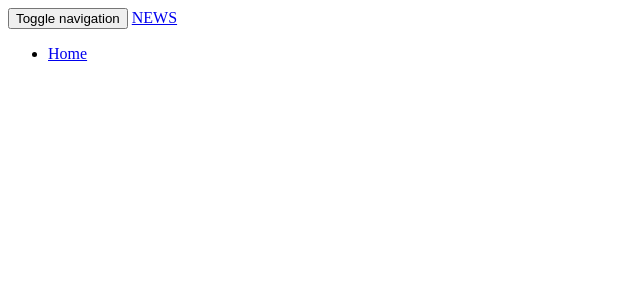
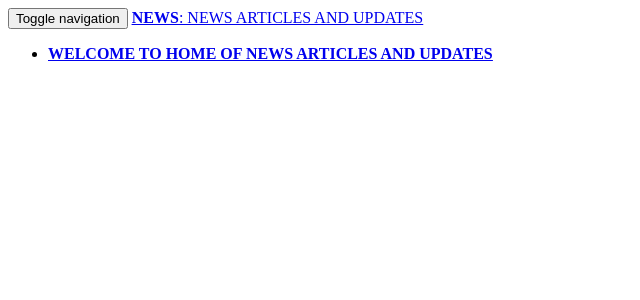
Before and after one commit to Rovine1999/News-Gallery, a Flask app: template app/templates/navbar.html in a window 1280 px wide. Shown: the top 300 px of the page, without its empty margins (0-640 px from the left). Run offline with Flask 2, Linux system fonts and the light colour scheme; the template is opened without the code that fills it, so the values that code supplies are empty; parts of the project's set-up code (start-up, migrations or seed data) failed here and were passed over; some libraries are stand-ins or nearby versions.

Commit message:
add a link on navbar.html

```diff
--- a/app/templates/navbar.html
+++ b/app/templates/navbar.html
@@ -7,11 +7,12 @@
                   <span class="icon-bar"></span>
                   <span class="icon-bar"></span>
                 </button>
-                <a class="navbar-brand" href="/"> NEWS </a>
+                <a class="navbar-brand" href="/"> <b><u>NEWS</u></b>: NEWS ARTICLES AND UPDATES</a>
             </div>
             <div class="navbar-collapse collapse">
                 <ul class="nav navbar-nav">
-                    <li><a href="/">Home</a></li>
+                    <li><a href="/"><b><u>WELCOME TO HOME OF NEWS ARTICLES AND UPDATES</u></b></a></li>
+                </ul>
             </div>
 
         </div>
```
